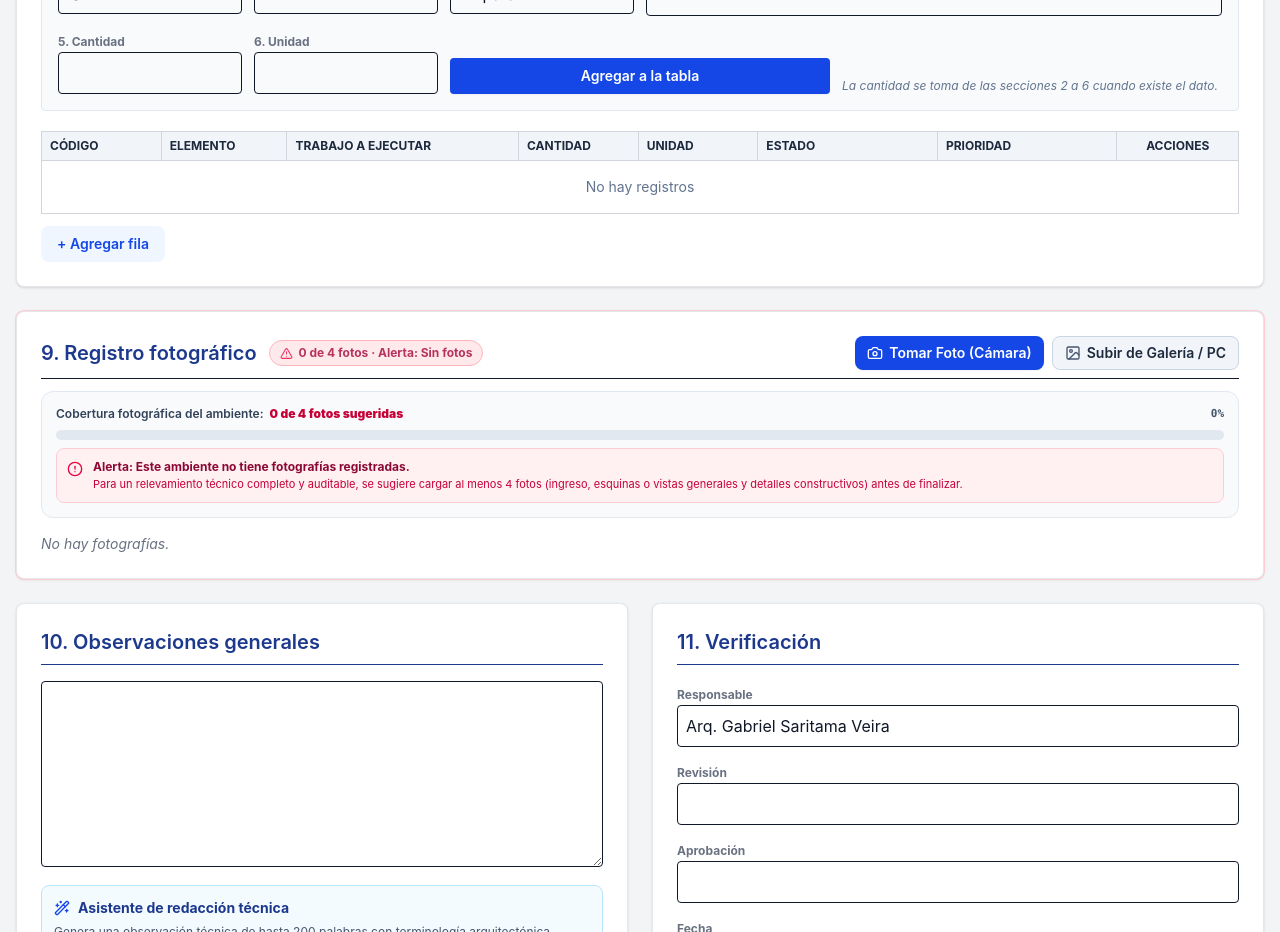
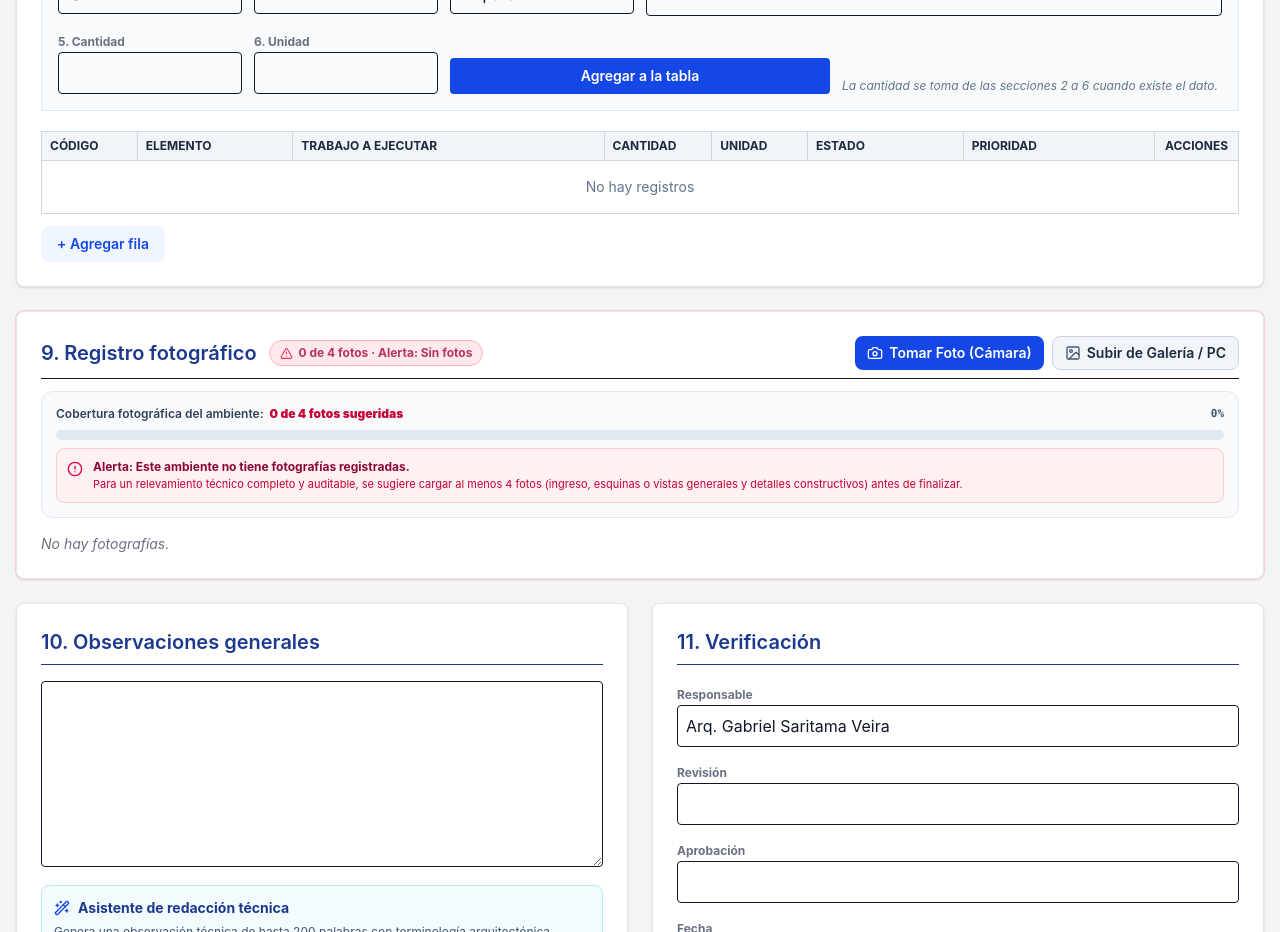
Before and after one commit to saritama26-coder/relevamiento-gasv-v1.0, a React (Vite) app: page / in a window 1280 px wide. Shown: the part 2820-3752 px from the top of the page. Built offline with nearby package versions, Linux system fonts and the light colour scheme.

Commit message:
Ajustar anchos y menú de acciones en secciones 7 y 8

```diff
--- a/src/components/FichaForm.tsx
+++ b/src/components/FichaForm.tsx
@@ -1026,8 +1026,8 @@ export function FichaForm({
             { key: 'cantidad', label: 'Cantidad afectada', type: 'number', width: '8%' },
             { key: 'unidad', label: 'Unidad', type: 'text', dataListId: 'list-unidades', width: '6%' },
             { key: 'severidad', label: 'Severidad', type: 'select', options: SEVERIDADES, width: '10%' },
-            { key: 'intervencion', label: 'Intervención recomendada', type: 'select', options: INTERVENCIONES, width: '13%' },
-            { key: 'referenciaOrigen', label: 'Referencia de origen', type: 'text', width: '24%', displayOnly: true },
+            { key: 'intervencion', label: 'Intervención recomendada', type: 'select', options: INTERVENCIONES, width: '18%' },
+            { key: 'referenciaOrigen', label: 'Referencia de origen', type: 'text', width: '19%', displayOnly: true },
           ]}
         />
       </div>
@@ -1191,15 +1191,18 @@ export function FichaForm({
         <DataTable
           data={ficha.cuan}
           onChange={(newData) => onChange({ cuan: newData })}
+          fixedLayout
+          actionMenu
+          actionWidth="7%"
+          actionMinWidth={84}
           columns={[
-            { key: 'codigo', label: 'Código', type: 'text', width: '10%' },
-            { key: 'elemento', label: 'Elemento', type: 'text', dataListId: 'list-pat-elem' },
-            { key: 'actividad', label: 'Trabajo a ejecutar', type: 'text' },
-            { key: 'cantidad', label: 'Cantidad', type: 'number', width: '10%' },
-            { key: 'unidad', label: 'Unidad', type: 'text', dataListId: 'list-unidades', width: '10%' },
-            { key: 'estado', label: 'Estado', type: 'select', options: ESTADOS, width: '15%' },
-            { key: 'prioridad', label: 'Prioridad', type: 'select', options: PRIORIDADES, width: '15%' },
-          ]}
+            { key: 'codigo', label: 'Código', type: 'text', width: '8%' },
+            { key: 'elemento', label: 'Elemento', type: 'text', dataListId: 'list-pat-elem', width: '13%' },
+            { key: 'actividad', label: 'Trabajo a ejecutar', type: 'text', width: '26%' },
+            { key: 'cantidad', label: 'Cantidad', type: 'number', width: '9%' },
+            { key: 'unidad', label: 'Unidad', type: 'text', dataListId: 'list-unidades', width: '8%' },
+            { key: 'estado', label: 'Estado', type: 'select', options: ESTADOS, width: '13%' },
+            { key: 'prioridad', label: 'Prioridad', type: 'select', options: PRIORIDADES, width: '16%' },          ]}
         />
       </div>
 
```
